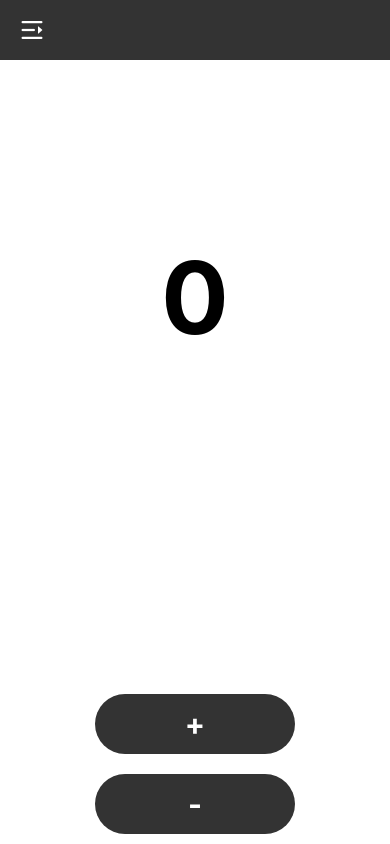
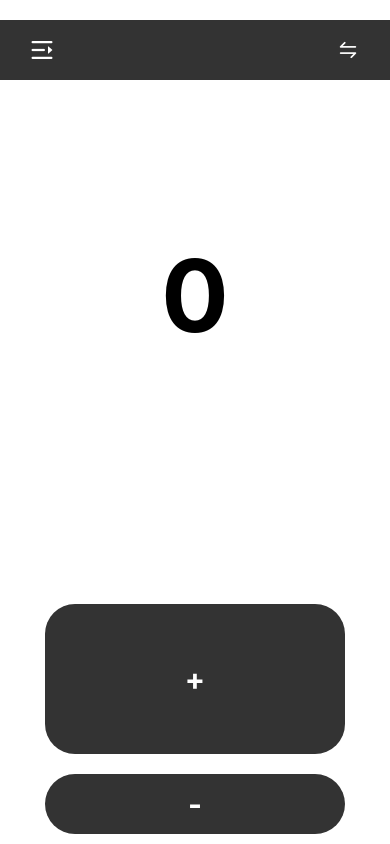
Before and after one commit to pabloramoss/counter, a React Native app: screen / in a window 390 px wide. Built offline with nearby package versions, Linux system fonts and the light colour scheme.

Commit message:
add buttons styles

```diff
--- a/App.tsx
+++ b/App.tsx
@@ -3,8 +3,21 @@ import { StyleSheet, Text, View, TouchableOpacity, Vibration } from 'react-nativ
 import { CounterButtons } from './src/components/CounterButtons';
 import { Navbar } from './src/components/Navbar';
 
+export type ButtonPosition = 'vertical' | 'horizontal' | 'horizontal-reverse' | 'vertical-equals' | 'horizontal-equals' | 'horizontal-reverse-equals';
+
+const positions = ['vertical', 'horizontal', 'horizontal-reverse', 'vertical-equals', 'horizontal-equals', 'horizontal-reverse-equals'];
+
+
 export default function App() {
   const [count, setCount] = useState(0);
+  const [buttonPosition, setButtonPosition] = useState<ButtonPosition>('vertical');
+
+  function toggleButtonPosition(currentPosition: ButtonPosition) {
+    const currentIndex = positions.indexOf(currentPosition);
+    const nextIndex = (currentIndex + 1) % positions.length;
+    const nextPosition = positions[nextIndex] as ButtonPosition;
+    setButtonPosition(nextPosition);
+  }
 
   const incrementCount = () => {
     Vibration.vibrate(80);
@@ -18,12 +31,13 @@ export default function App() {
 
   return (
     <View style={styles.container}>
-      <Navbar />
+      <Navbar toggleButtonPosition={() => toggleButtonPosition(buttonPosition)} />
       <View style={styles.content}>
         <TouchableOpacity style={styles.count} onPress={incrementCount} activeOpacity={1}>
           <Text style={styles.countText}>{count}</Text>
         </TouchableOpacity>
         <CounterButtons
+          position={buttonPosition}
           increment={incrementCount}
           decrement={decrementCount}
         />
@@ -43,9 +57,9 @@ const styles = StyleSheet.create({
     alignItems: 'center',
   },
   count: {
-    backgroundColor: 'white',
+    marginTop: 30,
     width: 300,
-    height: 475,
+    height: 370,
     justifyContent: 'center'
   },
   countText: {
--- a/src/components/CounterButtons/CounterButtons.styles.ts
+++ b/src/components/CounterButtons/CounterButtons.styles.ts
@@ -1,10 +1,19 @@
 import { StyleSheet } from "react-native"
 
 export const styles = StyleSheet.create({
-  button: {
+  buttonIncrement: {
     backgroundColor: '#333',
     borderRadius: 30,
-    width: 200,
+    width: 300,
+    height: 150,
+    justifyContent: 'center',
+    alignItems: 'center',
+    margin: 10,
+  },
+  buttonDecrement: {
+    backgroundColor: '#333',
+    borderRadius: 30,
+    width: 300,
     height: 60,
     justifyContent: 'center',
     alignItems: 'center',
@@ -15,7 +24,22 @@ export const styles = StyleSheet.create({
     fontSize: 30,
     fontWeight: 'bold',
   },
+  buttonBig: {
+    width: 400,
+  },
+  buttonSmall: {
+    width: 200,
+  },
   buttonsContainer: {
     flexDirection: 'column',
   },
+  containerVertical: {
+    flexDirection: 'column',
+  },
+  containerHorizontal: {
+    flexDirection: 'row',
+  },
+  containerHorizontalReverse: {
+    flexDirection: 'row-reverse',
+  },
 });
--- a/src/components/CounterButtons/CounterButtons.tsx
+++ b/src/components/CounterButtons/CounterButtons.tsx
@@ -1,23 +1,52 @@
-import { View, TouchableOpacity, Text } from "react-native"
-import { styles } from "./CounterButtons.styles"
+import { View, TouchableOpacity, Text } from "react-native";
+import { ButtonPosition } from "../../../App";
+import { styles } from "./CounterButtons.styles";
+
 
 interface Props {
+  position: ButtonPosition;
   increment: () => void;
   decrement: () => void;
 }
 
-const CounterButtons: React.FC<Props> = ({ increment, decrement }) => {
+const CounterButtons: React.FC<Props> = ({ position, increment, decrement }) => {
+
+  const containerStyles = (() => {
+    switch (position) {
+      case 'horizontal':
+        return styles.containerHorizontal;
+      case 'horizontal-reverse':
+        return styles.containerHorizontalReverse;
+      case 'vertical':
+        return styles.containerVertical;
+      default:
+        return styles.containerVertical;
+    }
+  })();
+
+  // const buttonsStyles = (() => {
+  //   switch (position) {
+  //     case 'horizontal':
+  //       return styles.buttonsHorizontal;
+  //     case 'horizontal-reverse':
+  //       return styles.buttonsHorizontalReverse;
+  //     case 'vertical':
+  //       return styles.buttonsVertical;
+  //     default:
+  //       return styles.buttonsVertical;
+  //   }
+  // })();
 
   return (
-    <View style={styles.buttonsContainer}>
-    <TouchableOpacity style={styles.button} onPress={increment}>
-      <Text style={styles.buttonText}>+</Text>
-    </TouchableOpacity>
-    <TouchableOpacity style={styles.button} onPress={decrement}>
-      <Text style={styles.buttonText}>-</Text>
-    </TouchableOpacity>
-  </View>
-  )
-}
+    <View style={containerStyles}>
+      <TouchableOpacity style={styles.buttonIncrement} activeOpacity={0.6} onPress={increment}>
+        <Text style={styles.buttonText}>+</Text>
+      </TouchableOpacity>
+      <TouchableOpacity style={styles.buttonDecrement} activeOpacity={0.6} onPress={decrement}>
+        <Text style={styles.buttonText}>-</Text>
+      </TouchableOpacity>
+    </View>
+  );
+};
 
-export default CounterButtons
+export default CounterButtons;
--- a/src/components/Navbar/Navbar.styles.ts
+++ b/src/components/Navbar/Navbar.styles.ts
@@ -3,13 +3,12 @@ import { StyleSheet } from 'react-native';
 export const styles = StyleSheet.create({
 
   navbar: {
+    marginTop: 20,
     height: 60,
     backgroundColor: '#333',
-    justifyContent: 'center',
+    justifyContent: 'space-between',
     alignItems: 'center',
-  },
-  menuButton: {
-    position: 'absolute',
-    left: 20,
+    flexDirection: 'row',
+    paddingHorizontal: 30,
   },
 });
--- a/src/components/Navbar/Navbar.tsx
+++ b/src/components/Navbar/Navbar.tsx
@@ -3,12 +3,19 @@ import { View, TouchableOpacity } from "react-native"
 import { AntDesign } from '@expo/vector-icons'
 import { styles } from "./Navbar.styles"
 
-const Navbar: React.FC = () => {
+interface Props {
+  toggleButtonPosition: () => void;
+}
+
+const Navbar: React.FC<Props> = ({ toggleButtonPosition }) => {
 
   return (
     <View style={styles.navbar}>
-      <TouchableOpacity style={styles.menuButton}>
+      <TouchableOpacity>
         <AntDesign name="menu-fold" size={24} color="white" />
+      </TouchableOpacity>
+      <TouchableOpacity onPress={toggleButtonPosition}>
+        <AntDesign name="swap" size={24} color="white" />
       </TouchableOpacity>
     </View>
   )
```
